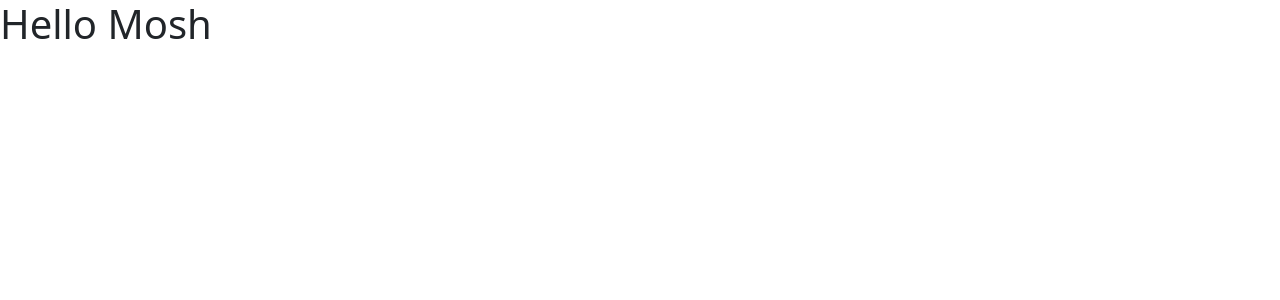
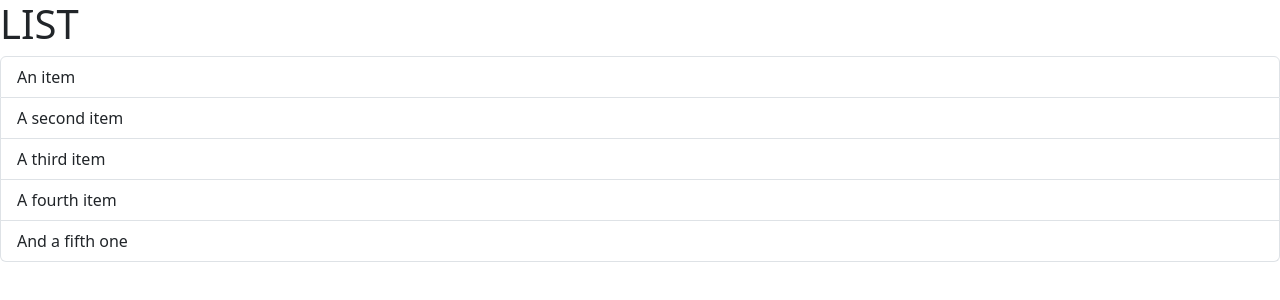
Before and after one commit to Richard9923/learning-react, a React (Vite) app in the folder react-app/: page / in a window 1280 px wide. Shown: the top 300 px of the page. Built offline with nearby package versions, Linux system fonts and the light colour scheme.

Commit message:
criando lista

```diff
--- a/react-app/src/App.tsx
+++ b/react-app/src/App.tsx
@@ -1,8 +1,18 @@
-
-import Message from './message';
+import ListGroup from "./components/ListGroup";
 
 function App() {
-  return <div><Message /></div>
+  return (
+    <>
+      <h1>LIST</h1>
+      <ul className="list-group">
+        <li className="list-group-item">An item</li>
+        <li className="list-group-item">A second item</li>
+        <li className="list-group-item">A third item</li>
+        <li className="list-group-item">A fourth item</li>
+        <li className="list-group-item">And a fifth one</li>
+      </ul>
+    </>
+  );
 }
 
 export default App;
```
